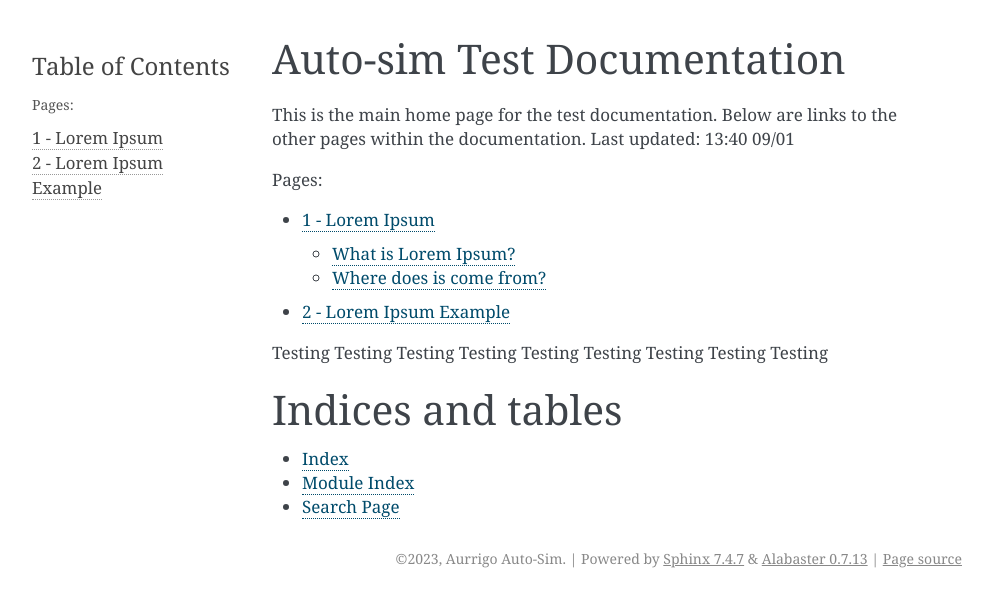
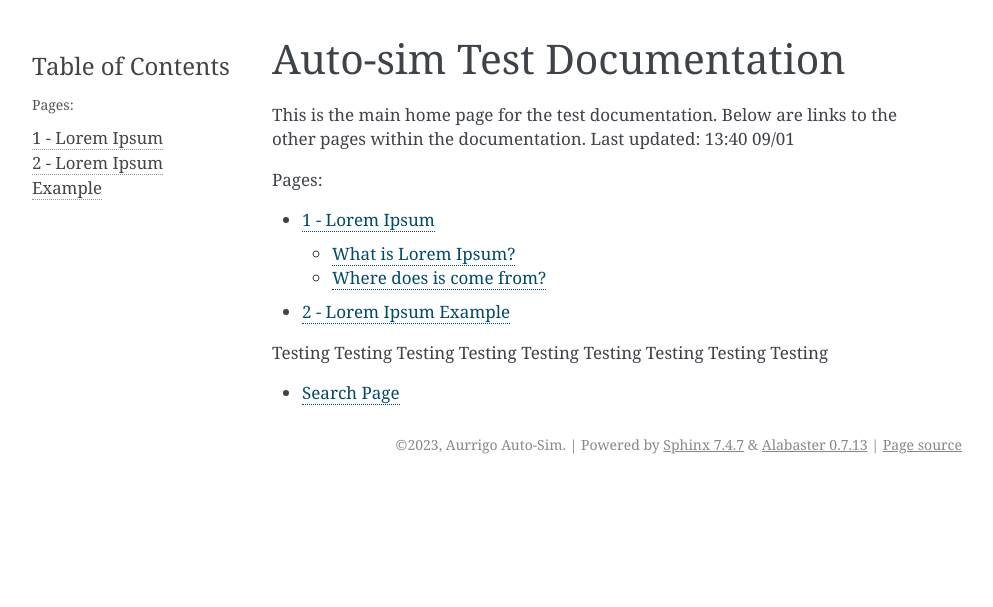
Before and after one commit to HarveyBeynon/DocumentationTest, a Sphinx documentation site: the page built from docs/index.rst, in a window 1280 px wide. Shown: the top 607 px of the page, without its empty margins (148-1141 px from the left). Built offline with Sphinx 7.4.7, drawn with Linux system fonts in a browser that asks for light colours.

Commit message:
removed toc for page 1

```diff
--- a/docs/index.rst
+++ b/docs/index.rst
@@ -14,9 +14,4 @@
 
 Testing Testing Testing Testing Testing Testing Testing Testing Testing
 
-Indices and tables
-==================
-
-* :ref:`genindex`
-* :ref:`modindex`
 * :ref:`search`
--- a/docs/pages/1+-+Lorem+Ipsum.rst
+++ b/docs/pages/1+-+Lorem+Ipsum.rst
@@ -1,9 +1,5 @@
 1 - Lorem Ipsum
 ===============
-
--  `What is Lorem Ipsum? <#id-1-LoremIpsum-WhatisLoremIpsum?>`__
-
--  `Where does is come from? <#id-1-LoremIpsum-Wheredoesiscomefrom?>`__
 
 What is Lorem Ipsum?
 --------------------
```
